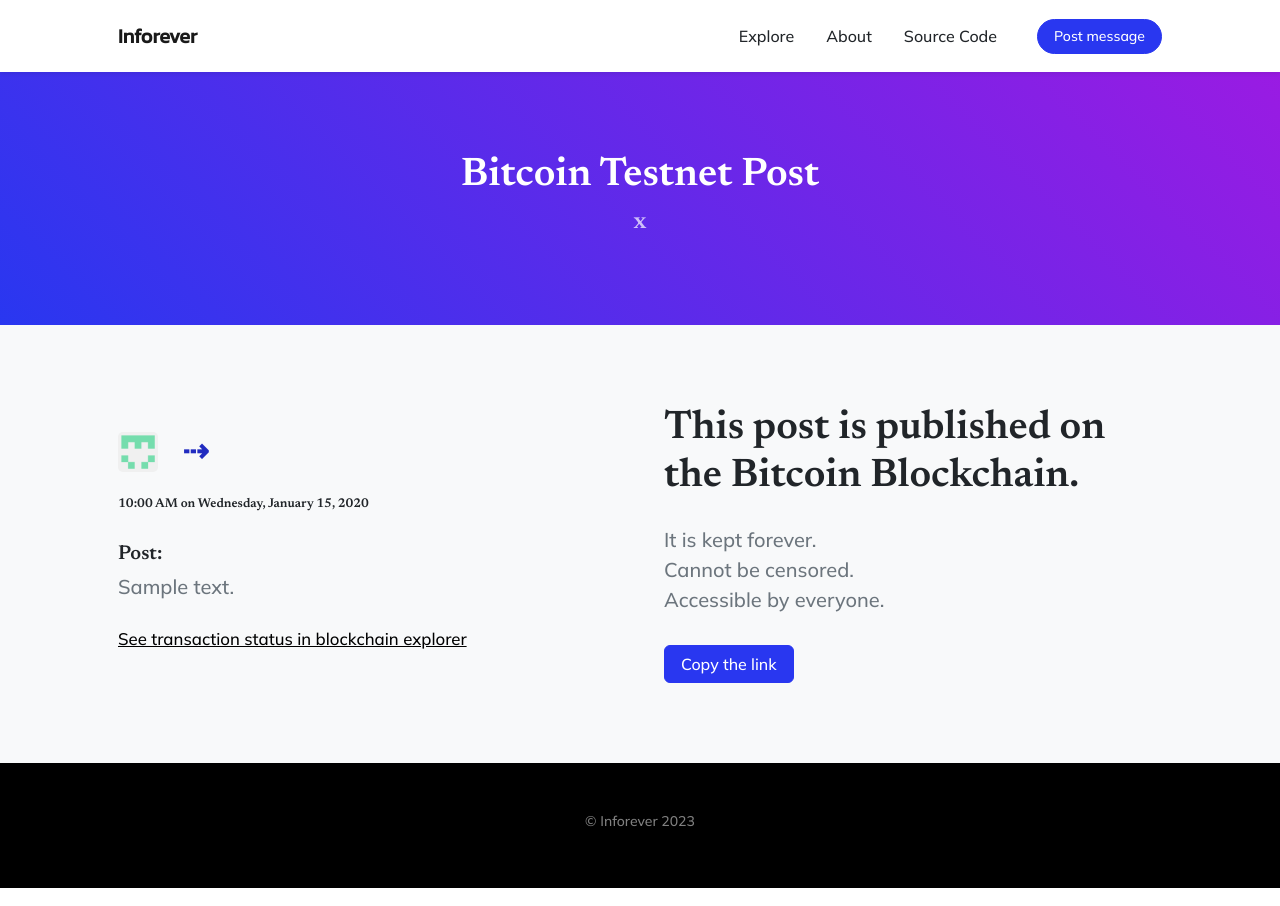
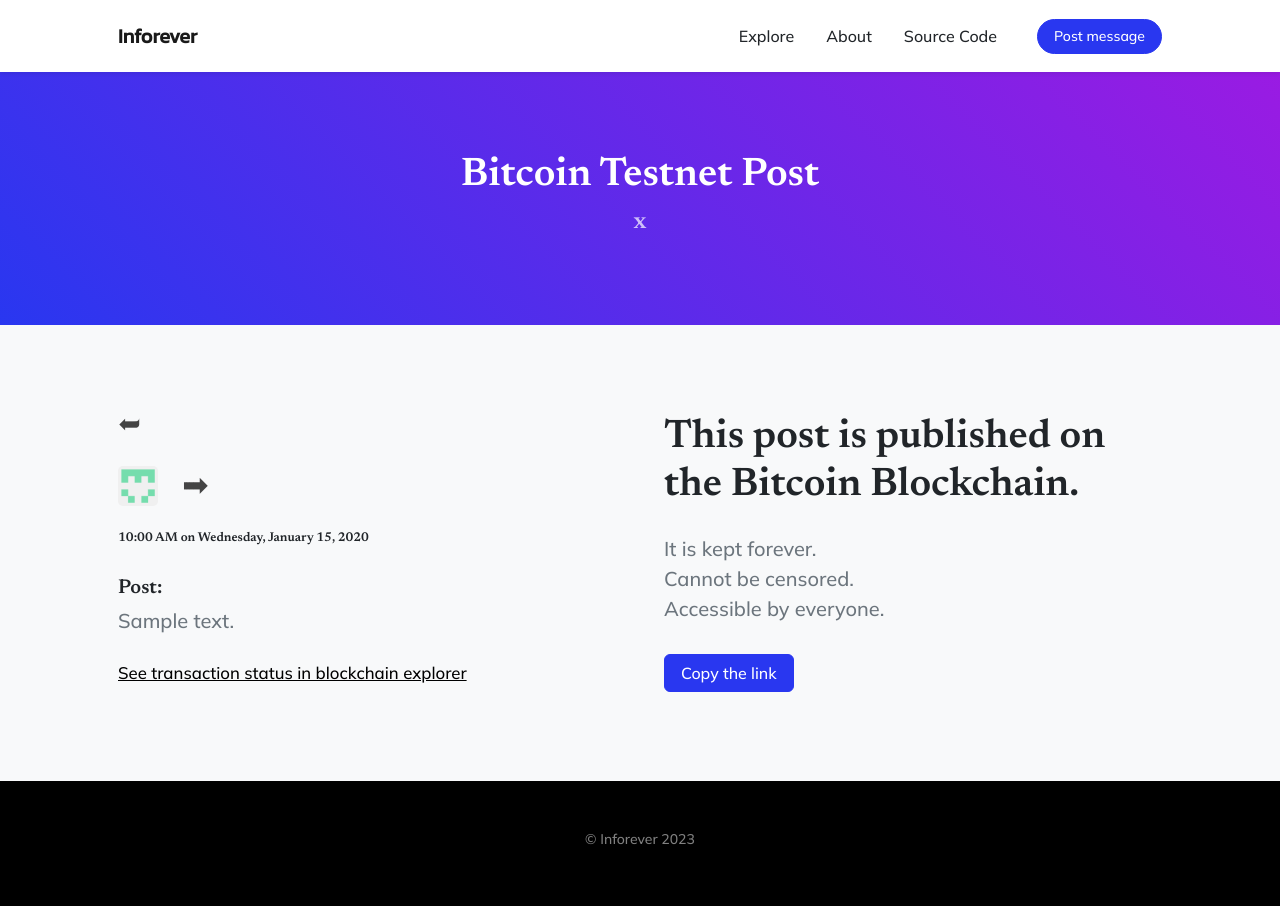
Before and after one commit to inforevertech/inforever, a Flask app: template templates/post.html in a window 1280 px wide. Run offline with Flask 3, Linux system fonts and the light colour scheme; the template is opened without the code that fills it: most values are stand-ins (such as "Sample title", 1, 10 or a date in 2020); some libraries are stand-ins or nearby versions.

Commit message:
Add return link to post page and minor visual edits

```diff
--- a/app.py
+++ b/app.py
@@ -4,7 +4,6 @@ from bit import Key, PrivateKeyTestnet
 from bit import exceptions as bitExceptions
 from bit.network import get_fee_cached
 from db import *
-import requests
 import datetime
 import asyncio
 import os.path
--- a/avatar_generator.py
+++ b/avatar_generator.py
@@ -8,10 +8,10 @@ from xml.sax.saxutils import escape as xml_escape
 
 
 COLORS = [
-    ['#9878AD', '#492661', '#C59BE0'],
-    ['#787BAD', '#141961', '#9B9FE0'],
-    ['#78A2AD', '#104F61', '#9BD1E0'],
-    ['#78AD8A', '#0A6129', '#9BE0B3'],
+    ['#9878AD', '#9878AD', '#9878AD'],
+    ['#787BAD', '#787BAD', '#787BAD'],
+    ['#78A2AD', '#78A2AD', '#78A2AD'],
+    ['#78AD8A', '#78AD8A', '#78AD8A'],
 ]
 
 INITIALS_SVG_TEMPLATE = """
--- a/static/css/main.css
+++ b/static/css/main.css
@@ -91,10 +91,18 @@ html {
     border-radius: 20px;
 
     background-color: #FDFDFC;
+    display: block;
+    cursor: pointer;
 }
 .post_profile_image a {
     display: inline-block;
     margin-right: 20px;
+}
+.arrow_address {
+    margin-right: 0 !important;
+}
+.post_relevant_information {
+    margin-bottom: 10px;
 }
 .post_profile_image {
     margin-right: 20px;
@@ -104,8 +112,13 @@ html {
 .post_profile_image img {
     height: 40px;
 }
+.separator {
+    margin: 0 3px;
+}
 .profile_name_link {
     text-decoration: none;
+    font-weight: bold;
+    color: #444;
     font-weight: bold;
 }
 .post_date, .separator {
@@ -118,10 +131,26 @@ html {
     padding-top: 3.5rem;
 }
 .from_to_arrow {
-    font-size: 2rem;
+    font-size: 1.9rem;
     font-weight: bold;
-    color: var(--bs-link-hover-color);
+    color: #444;
     display: inline-block;
     transform: translateY(6px);
     margin-right: 20px;
 }
+
+.return_arrow {
+    display: inline-block;
+    font-size: 1.7rem;
+    transform: rotate(180deg);
+    text-decoration: none;
+    transition: transform 0.03s;
+    margin-bottom: 10px;
+}
+.return_arrow a {
+    text-decoration: none;
+    color: #444;
+}
+.return_arrow:hover {
+    transform: rotate(180deg) scale(1.2) !important;
+}
--- a/templates/index.html
+++ b/templates/index.html
@@ -33,7 +33,7 @@
                                     <!-- * * This can be a video, image, or just about anything else.-->
                                     <!-- * * Set the max width of your media to 100% and the height to-->
                                     <!-- * * 100% like the demo example below.-->
-                                    <img src="{{ url_for('static', filename='img/chat.png') }}" alt="delusional inforever feed screenshot" class="feed_screenshot">
+                                    <!-- <img src="{{ url_for('static', filename='img/chat.png') }}" alt="delusional inforever feed screenshot" class="feed_screenshot"> -->
                                 </div>
                             </div>
                         </div>
@@ -49,7 +49,7 @@
             <div class="row gx-5 justify-content-center">
                 <div class="col-xl-8">
                     <div class="h2 fs-1 text-white mb-4">
-                        <p>All information is published on the Bitcoin blockchain, so a private key and some bitcoin balance to pay the fee are required to post a message.</p>
+                        <p>Data is published on the Bitcoin Blockchain, so a private key and some bitcoin balance to pay the fee are required to make a post.</p>
                     </div>
                 </div>
             </div>
--- a/templates/post.html
+++ b/templates/post.html
@@ -19,6 +19,7 @@
     <div class="container px-5">
         <div class="row gx-5 align-items-center justify-content-center justify-content-lg-between">
             <div class="col-12 col-lg-5">
+                <div class="return_arrow"><a href="/explorer">&#10150;</a></div>
                 {% if post %}
                     <div class="post_profile_image">
                         <!-- Sent from -->
@@ -30,7 +31,7 @@
                             {% endif %}
                         {% endfor %}
 
-                        <span class="from_to_arrow">&#8674;</span>
+                        <a href="/post/{{ post.hash }}" class="arrow_address"><span class="from_to_arrow">&#10143;</span></a>
 
                         <!-- Sent to -->
                         {% for address in post.addresses %}
```
Also changed, not shown: templates/explorer.html (+16 -3 lines).
